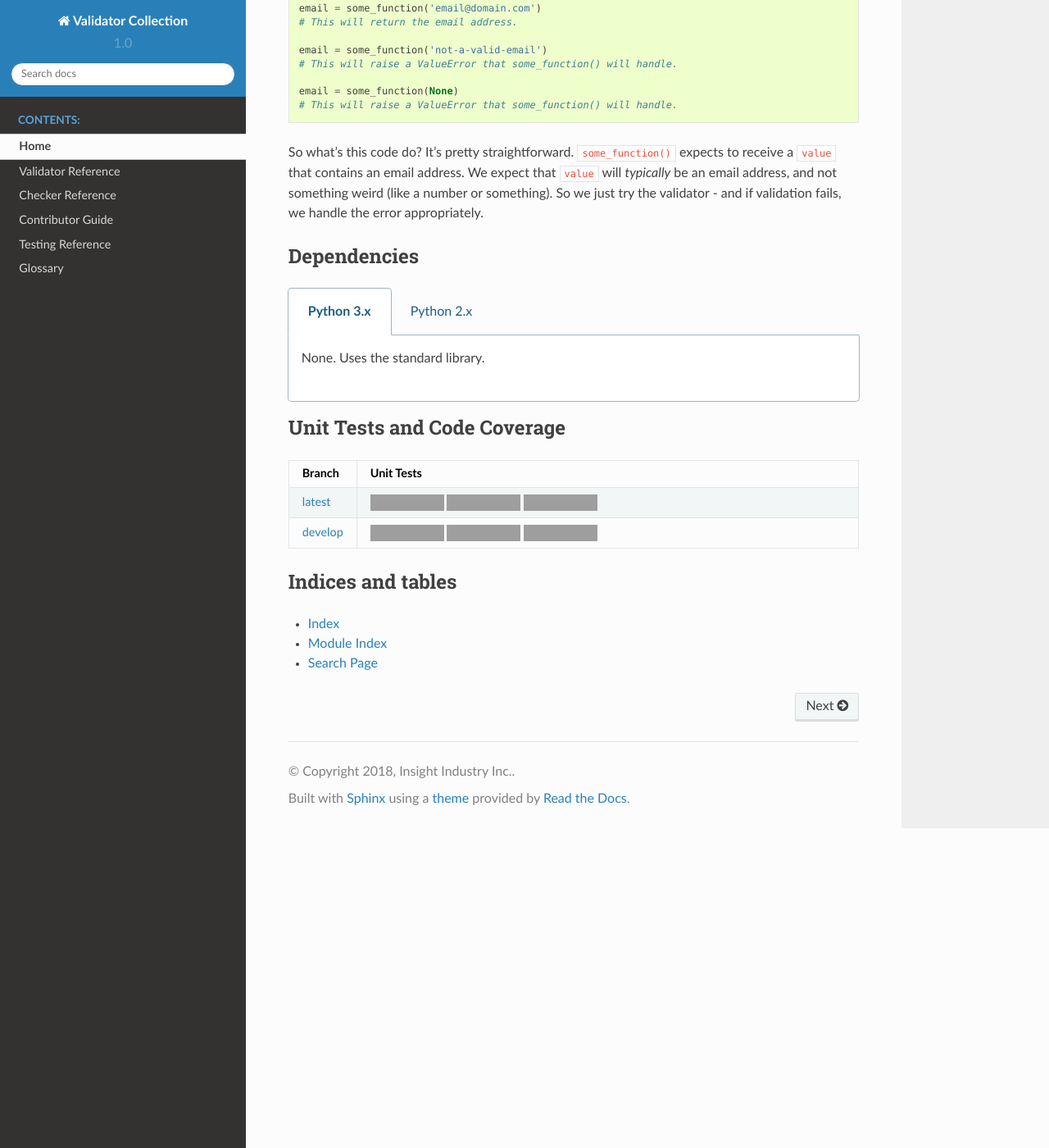
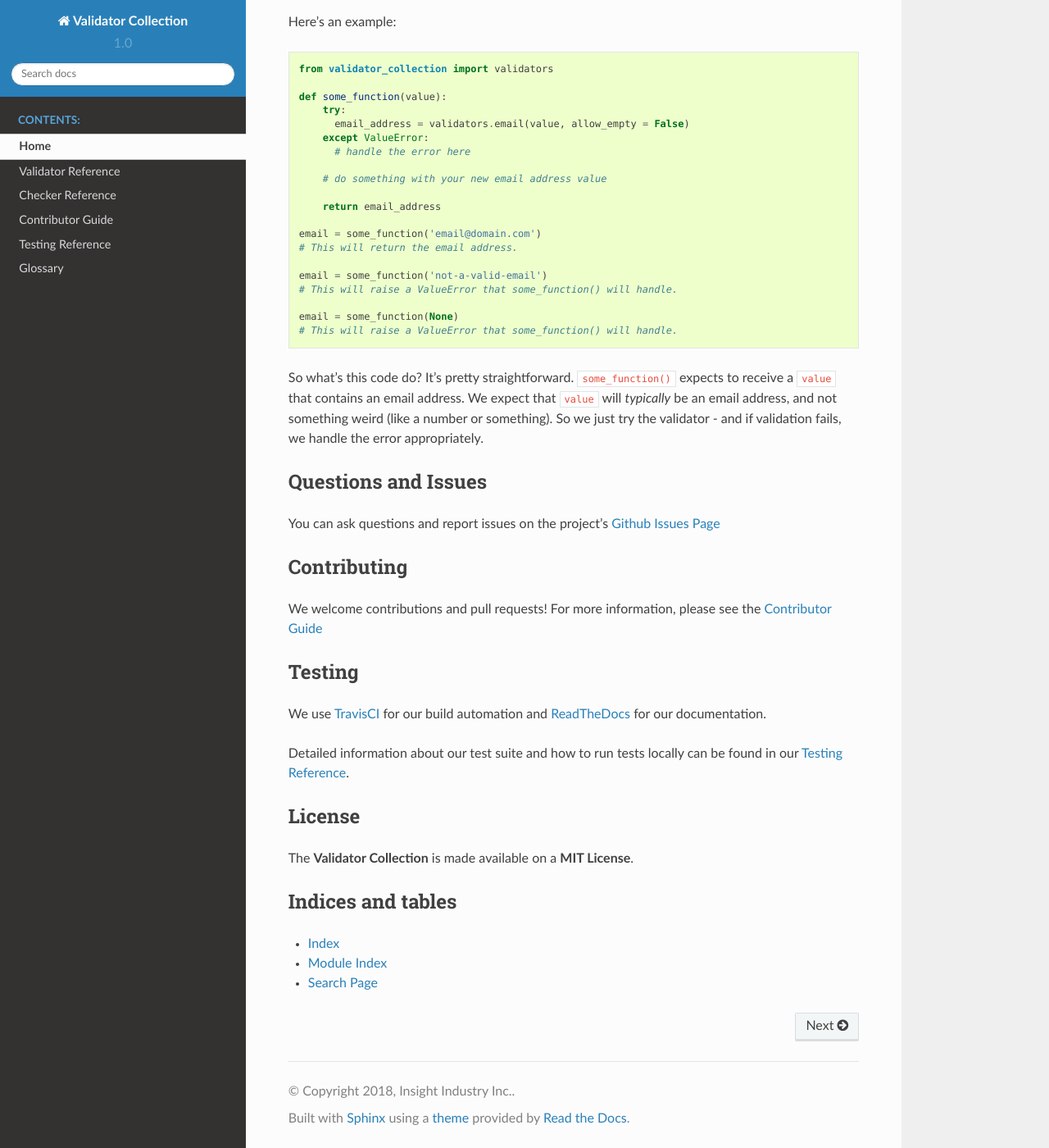
Before and after one commit to insightindustry/validator-collection, a Sphinx documentation site: the page built from docs/index.rst, in a window 1280 px wide and 1400 px high, scrolled down 5910 px. Shown: the whole window at 82% size. Built offline with Sphinx 7.4.7 and the Read the Docs theme 2.0.0, drawn with Linux system fonts in a browser that asks for light colours; some of the changed text lies outside the part shown; grey boxes are pictures that could not be loaded.

Commit message:
Updated documentation

```diff
--- a/docs/index.rst
+++ b/docs/index.rst
@@ -325,17 +330,35 @@ will *typically* be an email address, and not something weird (like a number or
 something). So we just try the validator - and if validation fails, we handle
 the error appropriately.
 
-********************
-Dependencies
-********************
+*********************
+Questions and Issues
+*********************
 
-.. include:: _dependencies.rst
+You can ask questions and report issues on the project's
+`Github Issues Page <https://github.com/insightindustry/validator-collection/issues>`_
 
-******************************
-Unit Tests and Code Coverage
-******************************
+*********************
+Contributing
+*********************
 
-.. include:: _unit_tests_code_coverage.rst
+We welcome contributions and pull requests! For more information, please see the
+:doc:`Contributor Guide <contributing>`
+
+*********************
+Testing
+*********************
+
+We use `TravisCI <http://travisci.org>`_ for our build automation and
+`ReadTheDocs <https://readthedocs.org>`_ for our documentation.
+
+Detailed information about our test suite and how to run tests locally can be
+found in our :doc:`Testing Reference <testing>`.
+
+**********************
+License
+**********************
+
+The **Validator Collection** is made available on a **MIT License**.
 
 ********************
 Indices and tables
```
Also changed, not shown: other parts of docs/index.rst (+5 -0 lines), README.md (+12 -19 lines), docs/contributing.rst (+28 -8 lines).
